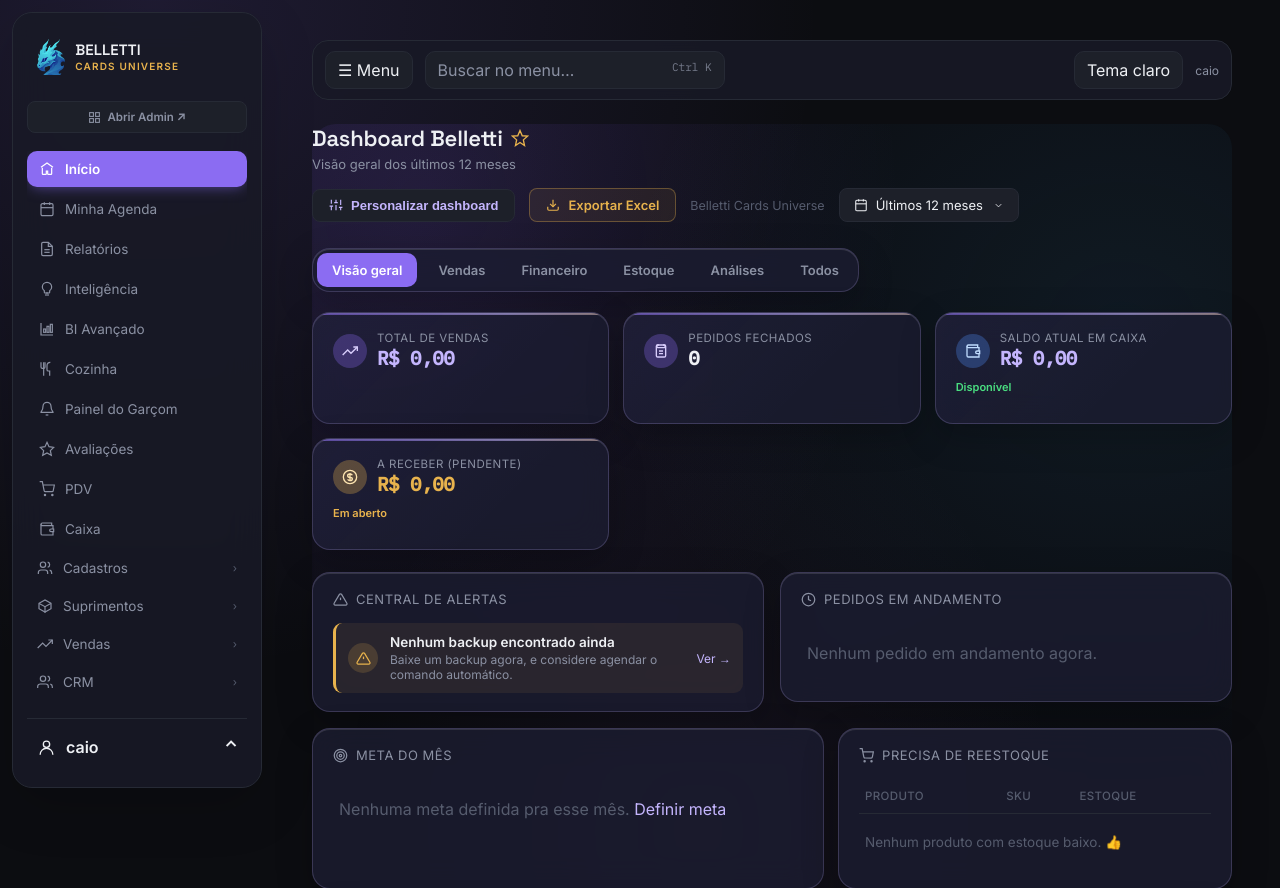
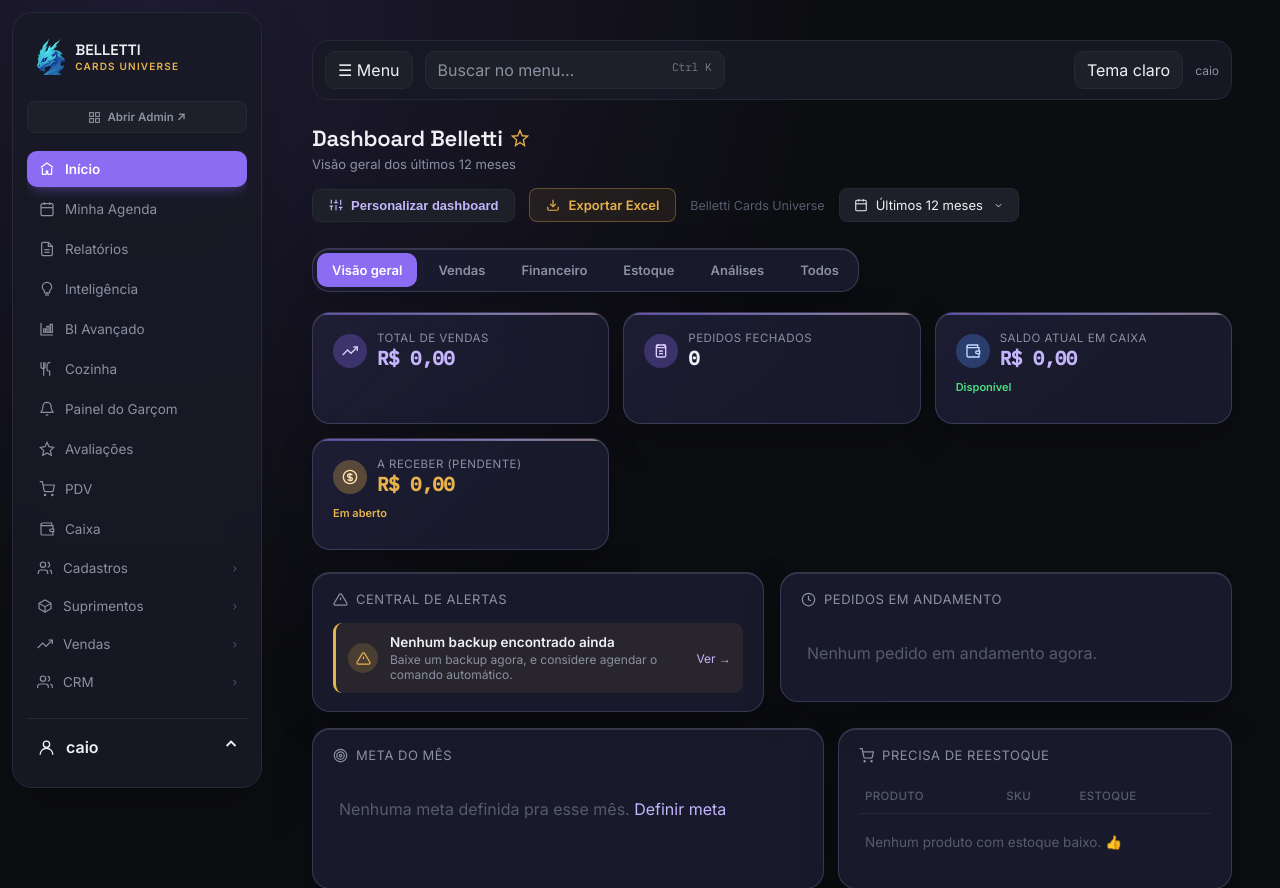
Before and after one commit to CaioBelletti/SAS-Belletti, a Django app: page /relatorios/ in a window 1280 px wide. Shown: the top 888 px of the page. Run offline with Django 5.2, Linux system fonts and the light colour scheme; a user stored in the database is signed in; data comes from the database, SQL or seed files in the repository; data that the repository does not hold is empty; parts of the project's set-up code (start-up, migrations or seed data) failed here and were passed over.

Commit message:
style: remove bounded dashboard background glow

```diff
--- a/templates/relatorios/dashboard.html
+++ b/templates/relatorios/dashboard.html
@@ -145,7 +145,7 @@
 <style>
 .bcu-glass-dashboard{--glass-surface:rgba(27,29,48,.82);--glass-edge:rgba(192,180,255,.20);--glass-shadow:0 12px 36px rgba(0,0,0,.22);position:relative;isolation:isolate}
 html[data-workspace-theme=light] .bcu-glass-dashboard{--glass-surface:rgba(255,255,255,.76);--glass-edge:rgba(255,255,255,.82);--glass-shadow:0 10px 32px rgba(65,49,120,.10)}
-.bcu-glass-dashboard::before{content:"";position:absolute;z-index:-1;inset:0;pointer-events:none;background:radial-gradient(ellipse at 12% 8%,rgba(137,93,246,.12),transparent 42%),radial-gradient(ellipse at 88% 22%,rgba(55,162,230,.09),transparent 44%),radial-gradient(ellipse at 42% 75%,rgba(174,107,236,.06),transparent 48%);border-radius:24px}
+.bcu-glass-dashboard::before{display:none}
 .bcu-glass-dashboard .card,.bcu-glass-dashboard .bcu-motion-nav,.bcu-glass-dashboard .dashboard-sections{background:var(--glass-surface);border:1px solid var(--glass-edge);box-shadow:var(--glass-shadow),inset 0 1px 0 rgba(255,255,255,.12);border-radius:18px;backdrop-filter:blur(16px) saturate(135%);-webkit-backdrop-filter:blur(16px) saturate(135%)}
 .bcu-glass-dashboard .card{transition:box-shadow .25s ease,border-color .25s ease}
 .bcu-glass-dashboard .metric{background:linear-gradient(135deg,rgba(139,108,242,.045),transparent 65%),var(--glass-surface)}
```
